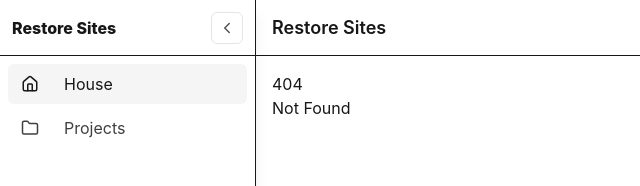
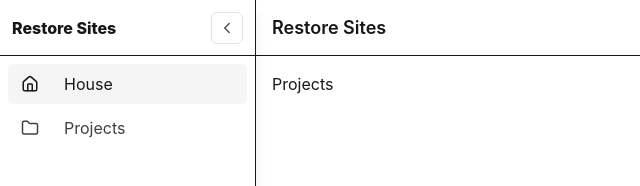
Before and after one commit to Kaligraphy247/restore-sites-gui, a SvelteKit app: page /projects in a window 1280 px wide. Before the commit this address had no page. Shown: the top 186 px of the page, without its empty margins (0-640 px from the left). Built offline with nearby package versions, Linux system fonts and the light colour scheme.

Commit message:
Add projects

```diff
--- a/src/routes/+layout.svelte
+++ b/src/routes/+layout.svelte
@@ -26,13 +26,13 @@
 
     {#snippet children({ collapsed }: { collapsed: boolean })}
       <div class="space-y-1">
-        <SidebarItem label="House" {collapsed} active ariaLabel="House">
+        <SidebarItem label="House" {collapsed} active ariaLabel="House" href={"/"}>
           {#snippet icon()}
             <House size={18} />
           {/snippet}
         </SidebarItem>
 
-        <SidebarItem label="Projects" {collapsed} ariaLabel="Projects">
+        <SidebarItem label="Projects" {collapsed} ariaLabel="Projects" href={"/projects"}>
           {#snippet icon()}
             <Folder size={18} />
           {/snippet}
--- /dev/null
+++ b/src/routes/projects/+page.svelte
@@ -0,0 +1 @@
+Projects
```
